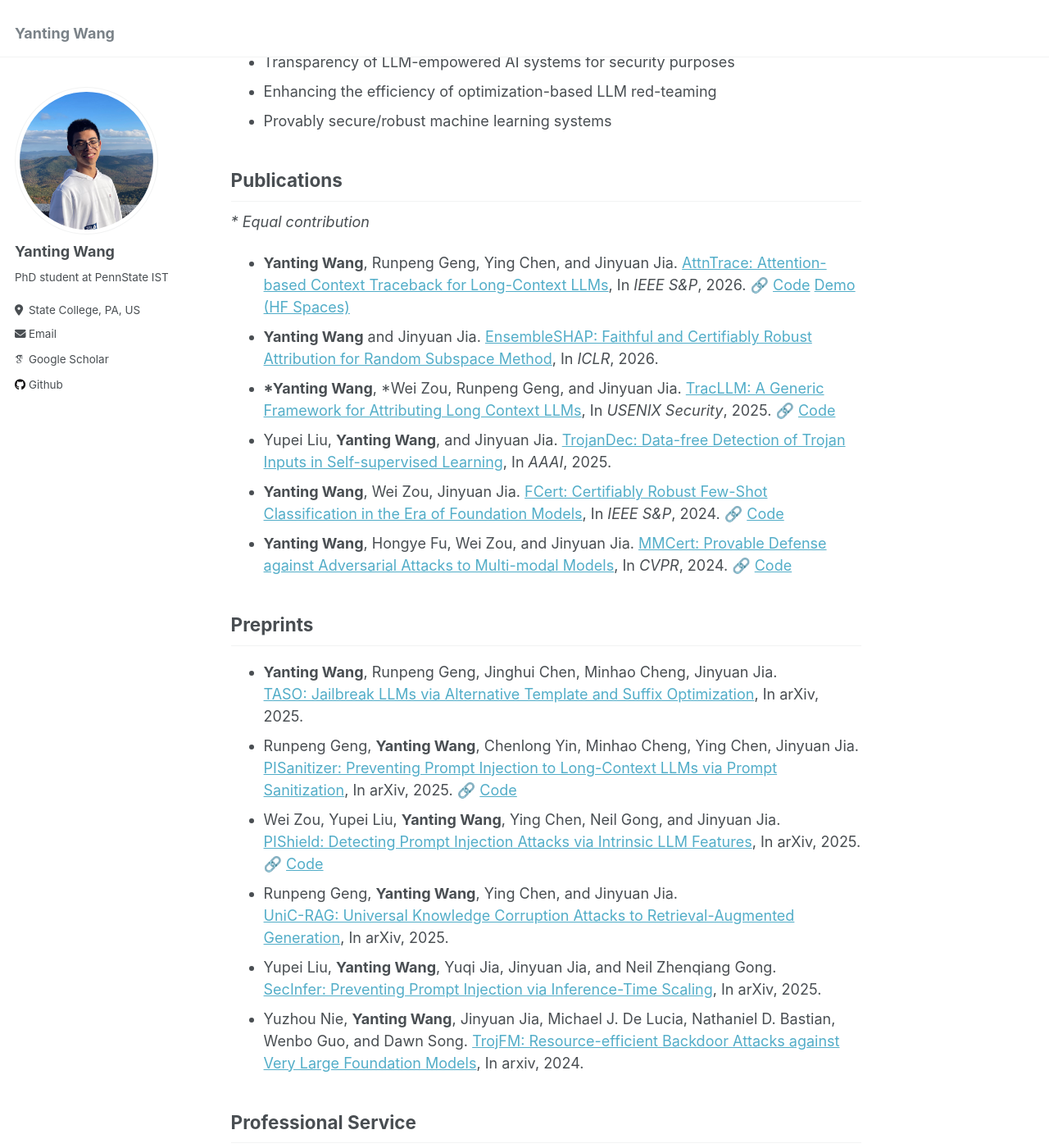
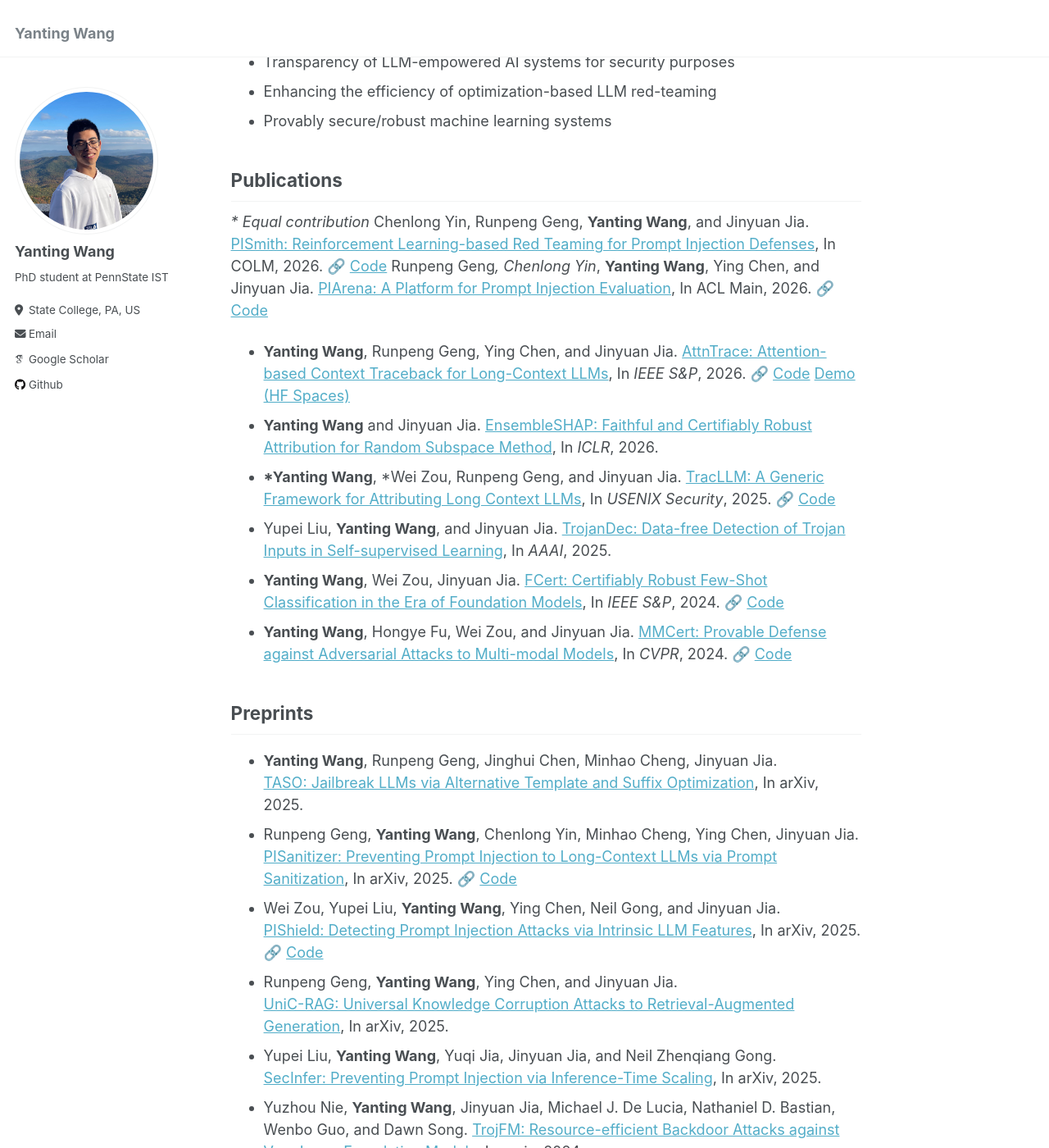
Before and after one commit to Wang-Yanting/Wang-Yanting.github.io, a Jekyll site: the page built from _pages/about.md, in a window 1280 px wide and 1400 px high, scrolled down 323 px. Shown: the whole window at 82% size. Built offline with Jekyll 4.4.1, drawn with Linux system fonts in a browser that asks for light colours; some web fonts are replaced; some of the changed text lies outside the part shown.

Commit message:
Update about.md

```diff
--- a/_pages/about.md
+++ b/_pages/about.md
@@ -18,6 +18,8 @@ I am currently a third-year PhD student at Pennsylvania State University. I am f
 ## Publications
 
 *\* Equal contribution*
+Chenlong Yin, Runpeng Geng, **Yanting Wang**, and Jinyuan Jia. [PISmith: Reinforcement Learning-based Red Teaming for Prompt Injection Defenses](https://arxiv.org/abs/2603.13026), In COLM, 2026. 🔗 [Code](https://github.com/albert-y1n/PISmith)
+Runpeng Geng*, Chenlong Yin*, **Yanting Wang**, Ying Chen, and Jinyuan Jia. [PIArena: A Platform for Prompt Injection Evaluation](https://arxiv.org/abs/2604.08499), In ACL Main, 2026. 🔗 [Code](https://github.com/sleeepeer/PIArena)
 * **Yanting Wang**, Runpeng Geng, Ying Chen, and Jinyuan Jia. [AttnTrace: Attention-based Context Traceback for Long-Context LLMs](https://arxiv.org/html/2508.03793v1), In *IEEE S&P*, 2026. 🔗 [Code](https://github.com/Wang-Yanting/AttnTrace) [Demo (HF Spaces)](https://huggingface.co/spaces/SecureLLMSys/AttnTrace)
 * **Yanting Wang** and Jinyuan Jia. [EnsembleSHAP: Faithful and Certifiably Robust Attribution for Random Subspace Method](https://openreview.net/forum?id=u0UjdCMPLc&noteId=u0UjdCMPLc), In *ICLR*, 2026.
 * **\*Yanting Wang**,  \*Wei Zou, Runpeng Geng, and Jinyuan Jia. [TracLLM: A Generic Framework for Attributing Long Context LLMs](https://arxiv.org/abs/2506.04202), In *USENIX Security*, 2025. 🔗 [Code](https://github.com/Wang-Yanting/TracLLM)
@@ -40,8 +42,11 @@ I am currently a third-year PhD student at Pennsylvania State University. I am f
 
 ## Professional Service
 ### Program Committee member:
+Asia CCS, 2027
 AAAI, 2026
 ### Reviewer:
+COLM, 2026
+NeurIPS, 2026
 Pattern Recognition, 2025
 TNNLS, 2024
 ## Personal
```
